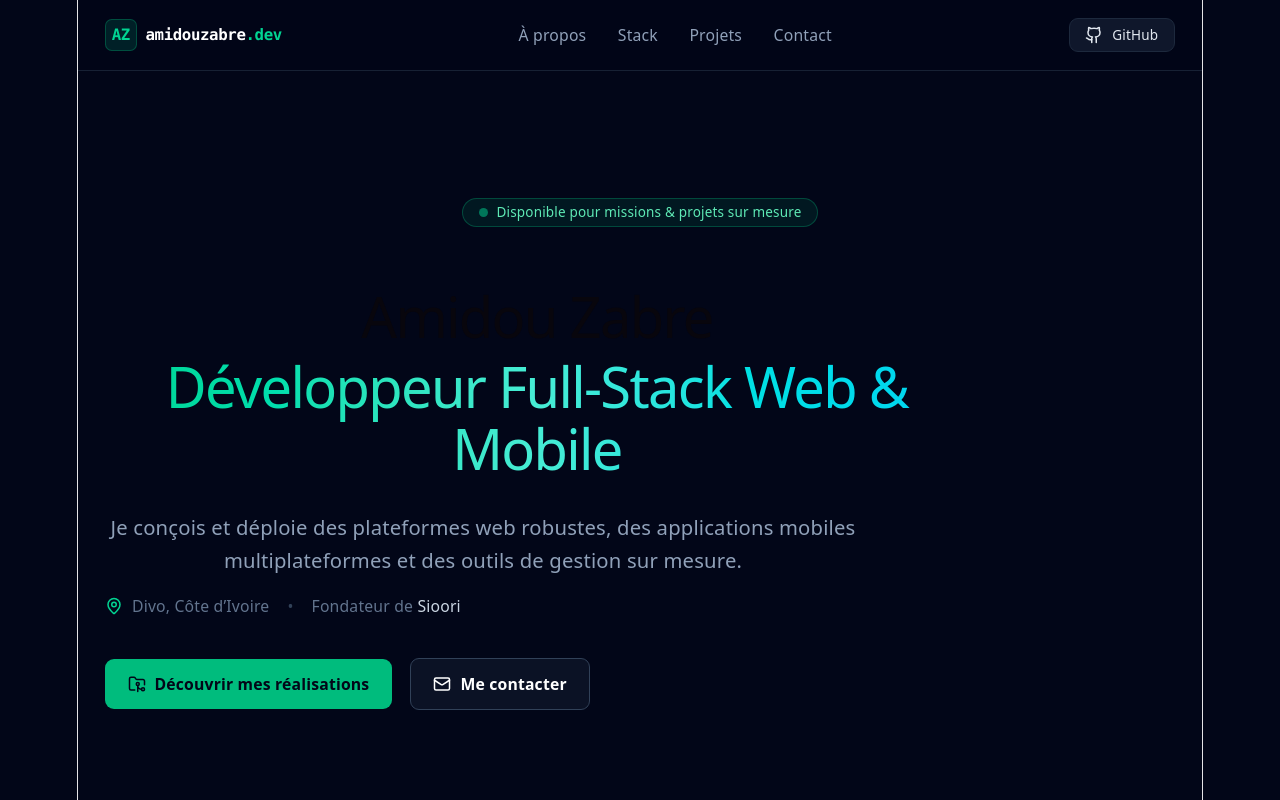
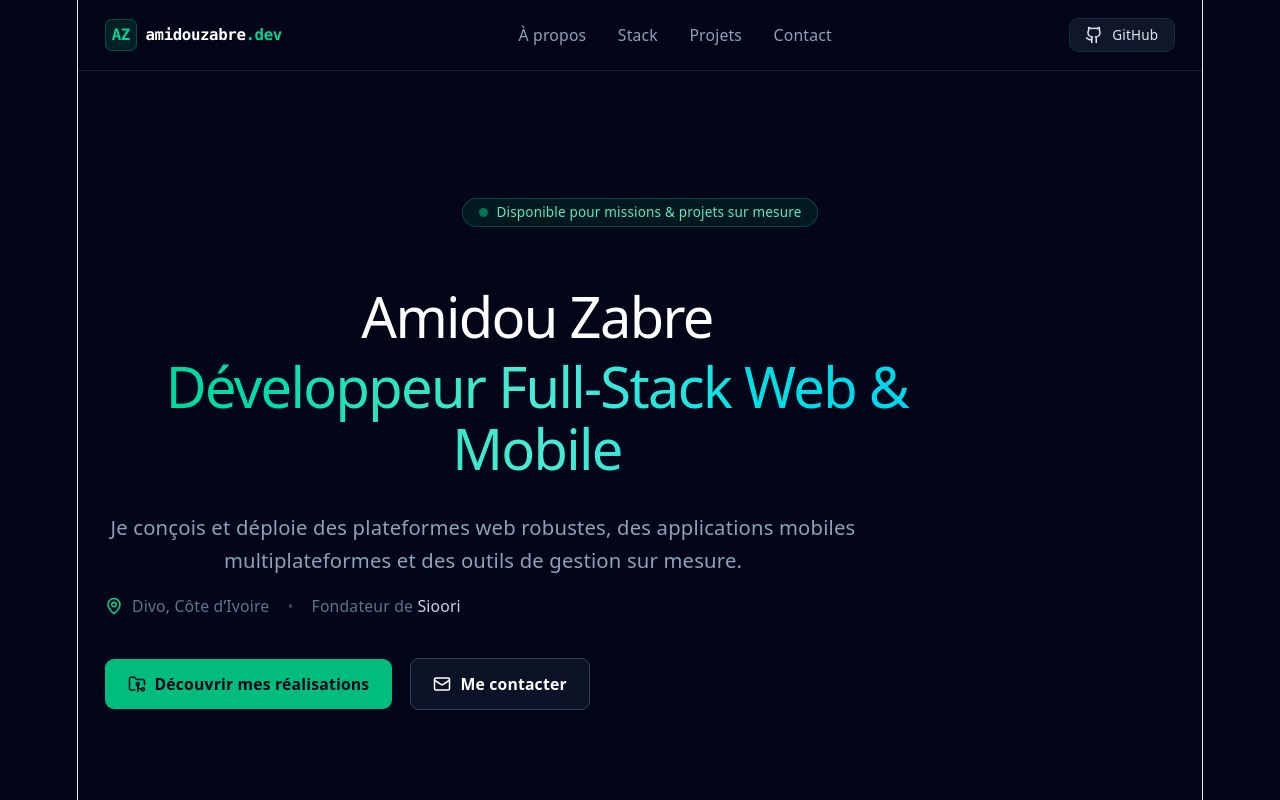
Before and after one commit to amidouzabre/amidouzabre.github.io, a Vue app: page / in a window 1280 px wide. Shown: the top 800 px of the page. Built offline with nearby package versions, Linux system fonts and the light colour scheme.

Commit message:
Fix name colour

```diff
--- a/src/style.css
+++ b/src/style.css
@@ -70,7 +70,6 @@ h1,
 h2 {
   font-family: var(--heading);
   font-weight: 500;
-  color: var(--text-h);
 }
 
 h1 {
```
